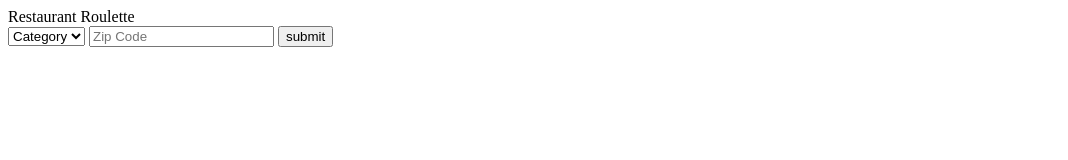
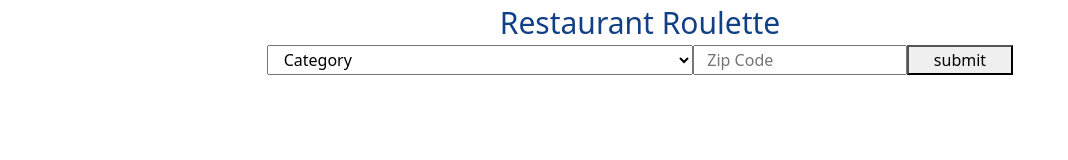
Before and after one commit to elliotjhan/restaurant-roulette, a website with bundled scripts: page index.html in a window 1280 px wide. Shown: the whole page, without its empty margins (0-1068 px from the left). Built offline with nearby package versions, Linux system fonts and the light colour scheme; files whose address does not match are found by name.

Commit message:
start of boostrap 5

```diff
--- a/assets/css/style.css
+++ b/assets/css/style.css
@@ -0,0 +1,9 @@
+.container {
+}
+.appTitle {
+  font-size: 30px;
+  color: rgb(17, 64, 135);
+  text-align: center;
+}
+.item {
+}
--- a/index.html
+++ b/index.html
@@ -7,22 +7,25 @@
     <link rel="stylesheet" href="./assets/css/style.css">
     <link rel="shortcut icon" href="" type="image/x-icon">
     <link rel="icon" href="" type="image/x-icon">
+    <link href="https://cdn.jsdelivr.net/npm/bootstrap@5.1.3/dist/css/bootstrap.min.css" rel="stylesheet" integrity="sha384-1BmE4kWBq78iYhFldvKuhfTAU6auU8tT94WrHftjDbrCEXSU1oBoqyl2QvZ6jIW3" crossorigin="anonymous">
     <script type="module" src="./assets/js/main.js" async></script>
   </head>
   <body>
-    <div class="header">
-      <div>Restaurant Roulette</div>
+    <div class="container-fluid">
+      <div class="appTitle row justify-content-center">
+        <div class="col">
+          Restaurant Roulette
+        </div>
+      </div>
+      <div id="inputContainer" class="row justify-content-center">
+        <select class="item col-4" name="categories" id="categories">
+          <option selected="true" disabled>Category</option>
+        </select>
+        <input class="item col-2" id="zipcode" placeholder="Zip Code" type="number">
+        <button class="item col-1" id="submit">submit</button>
+      </div>
+      <div id="outputContainer"></div>
+      <div class="footer"></div>
     </div>
-    <div id="inputContainer" class="">
-      <select name="categories" id="categories">
-        <option selected="true" disabled>Category</option>
-      </select>
-      <input id="zipcode" placeholder="Zip Code" type="number">
-      <button id="submit">submit</button>
-    </div>
-    <div id="outputContainer">
-
-    </div>
-    <div class="footer"></div>
   </body>
 </html>
```
